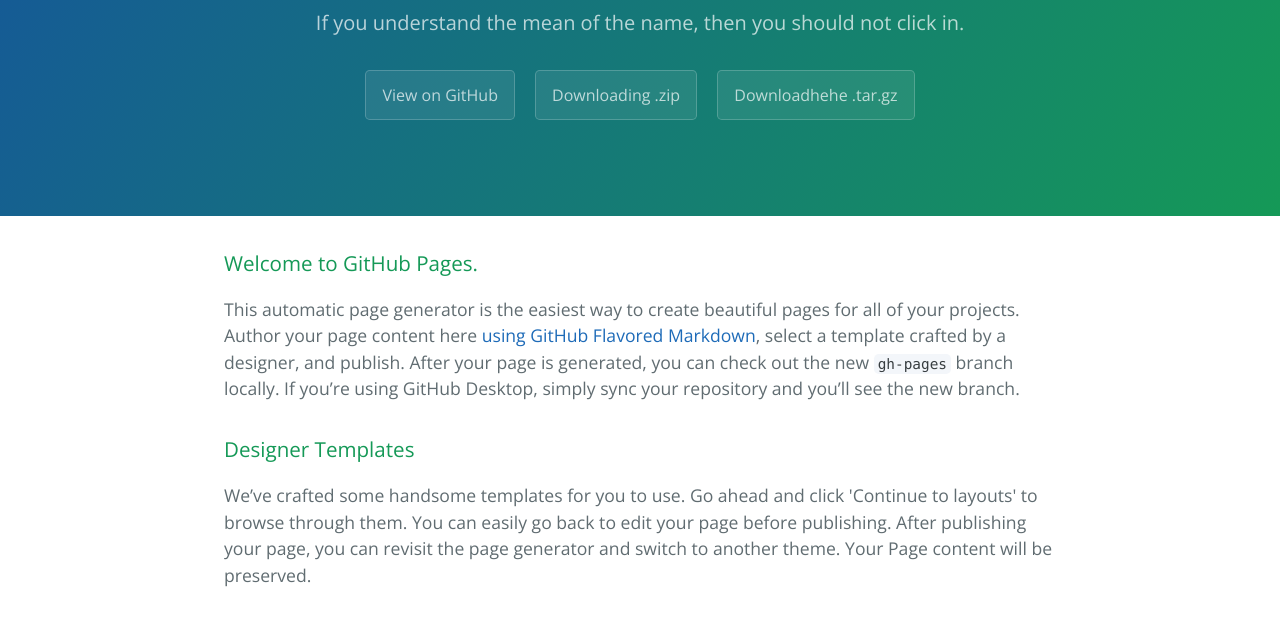
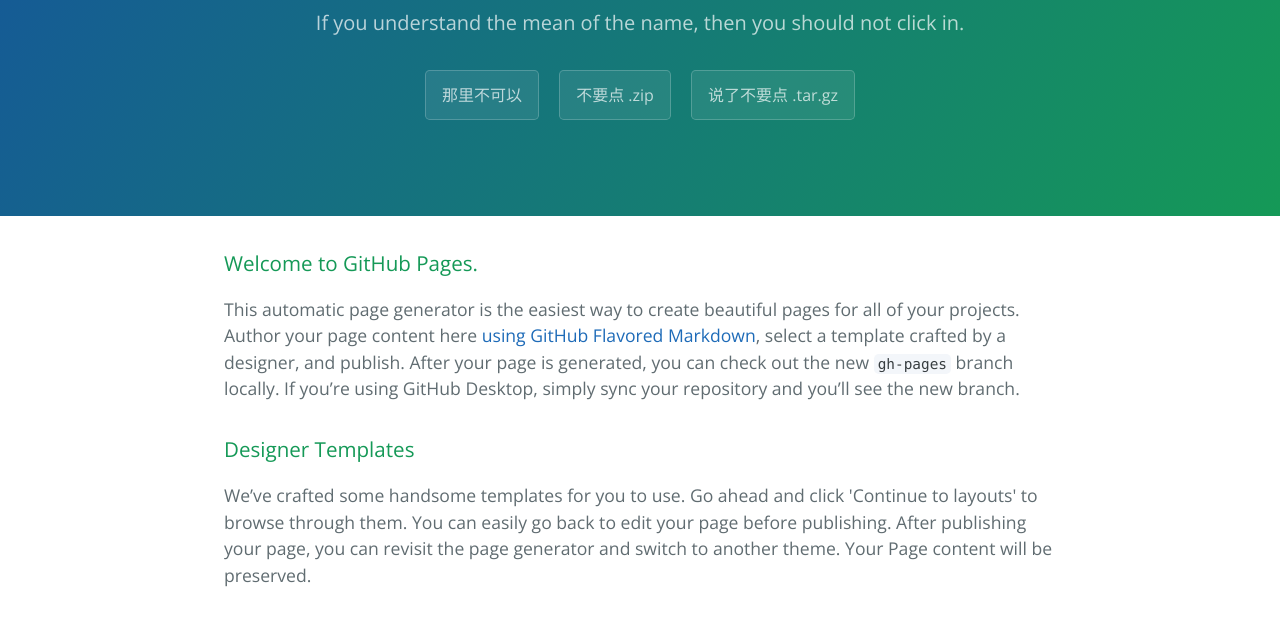
Before and after one commit to wsbobsw/hehe.wobuzhidao.zaiganshenme, a plain HTML site: page index.html in a window 1280 px wide. Shown: the part 167-784 px from the top of the page. Drawn offline with nearby package versions, Linux system fonts and the light colour scheme.

Commit message:
Update index.html

```diff
--- a/index.html
+++ b/index.html
@@ -13,9 +13,9 @@
     <section class="page-header">
       <h1 class="project-name">Hehe.wobuzhidao.zaiganshenme</h1>
       <h2 class="project-tagline">If you understand the mean of the name, then you should not click in.</h2>
-      <a href="https://github.com/wsbobsw/hehe.wobuzhidao.zaiganshenme" class="btn">View on GitHub</a>
-      <a href="https://github.com/wsbobsw/hehe.wobuzhidao.zaiganshenme/zipball/master" class="btn">Downloading .zip</a>
-      <a href="https://github.com/wsbobsw/hehe.wobuzhidao.zaiganshenme/tarball/master" class="btn">Downloadhehe .tar.gz</a>
+      <a href="https://github.com/wsbobsw/hehe.wobuzhidao.zaiganshenme" class="btn">那里不可以</a>
+      <a href="https://github.com/wsbobsw/hehe.wobuzhidao.zaiganshenme/zipball/master" class="btn">不要点 .zip</a>
+      <a href="https://github.com/wsbobsw/hehe.wobuzhidao.zaiganshenme/tarball/master" class="btn">说了不要点 .tar.gz</a>
     </section>
 
     <section class="main-content">
```
